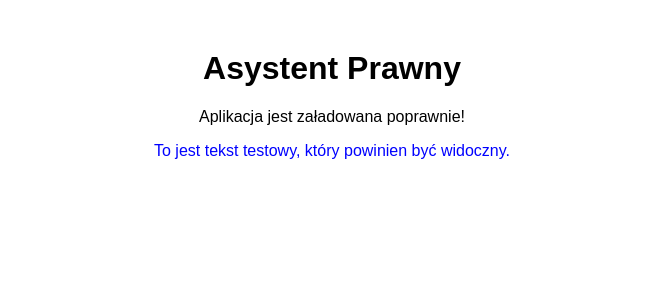
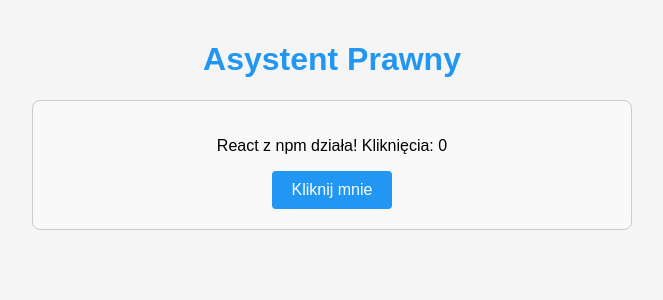
Before and after one commit to jrusi/asystent-prawny, a React (Create React App) app in the folder frontend/: page / in a window 1280 px wide. Shown: the top 300 px of the page, without its empty margins (308-971 px from the left). Built offline with nearby package versions, Linux system fonts and the light colour scheme.

Commit message:
test prosty index

```diff
--- a/frontend/public/index.html
+++ b/frontend/public/index.html
@@ -1,16 +1,16 @@
 <!DOCTYPE html>
-<html>
-<head>
-  <title>Test Aplikacji</title>
-</head>
-<body>
-  <div id="root"></div>
-
-  <script>
-    // Bezpośrednie dodanie treści do elementu root
-    document.getElementById('root').innerHTML =
-      '<h1 style="color: blue; text-align: center;">Asystent Prawny</h1>' +
-      '<p style="text-align: center;">Ta treść jest dodana przez inline JavaScript!</p>';
-  </script>
-</body>
+<html lang="pl">
+  <head>
+    <meta charset="utf-8" />
+    <meta name="viewport" content="width=device-width, initial-scale=1" />
+    <title>Asystent Prawny</title>
+  </head>
+  <body>
+    <noscript>Musisz włączyć JavaScript, aby korzystać z tej aplikacji.</noscript>
+    <div id="root"></div>
+    <!--
+      Pliki JavaScript będą automatycznie dodane przez webpack
+      podczas budowania aplikacji.
+    -->
+  </body>
 </html>
--- /dev/null
+++ b/frontend/src/index.css
@@ -0,0 +1,16 @@
+/* src/index.css */
+body {
+    margin: 0;
+    padding: 0;
+    font-family: -apple-system, BlinkMacSystemFont, 'Segoe UI', 'Roboto', 'Oxygen',
+      'Ubuntu', 'Cantarell', 'Fira Sans', 'Droid Sans', 'Helvetica Neue',
+      sans-serif;
+    -webkit-font-smoothing: antialiased;
+    -moz-osx-font-smoothing: grayscale;
+    background-color: #f5f5f5;
+  }
+
+  code {
+    font-family: source-code-pro, Menlo, Monaco, Consolas, 'Courier New',
+      monospace;
+  }
--- a/frontend/src/index.js
+++ b/frontend/src/index.js
@@ -1,23 +1,53 @@
+// src/index.js
 import React from 'react';
 import ReactDOM from 'react-dom';
+import './index.css'; // Upewnij się, że ten plik istnieje
 
-// Bardzo prosty komponent bez żadnych zależności
+// Najprostszy komponent App
 function App() {
+  const [count, setCount] = React.useState(0);
+
   return (
     <div style={{
-      textAlign: 'center',
-      marginTop: '50px',
-      fontFamily: 'Arial, sans-serif'
+      maxWidth: '600px',
+      margin: '0 auto',
+      padding: '20px',
+      fontFamily: 'Arial, sans-serif',
+      textAlign: 'center'
     }}>
-      <h1>Asystent Prawny</h1>
-      <p>Aplikacja jest załadowana poprawnie!</p>
-      <p style={{ color: 'blue' }}>To jest tekst testowy, który powinien być widoczny.</p>
+      <h1 style={{ color: '#2196F3' }}>Asystent Prawny</h1>
+      <div style={{
+        border: '1px solid #ccc',
+        borderRadius: '8px',
+        padding: '20px',
+        backgroundColor: '#f9f9f9'
+      }}>
+        <p>React z npm działa! Kliknięcia: {count}</p>
+        <button
+          onClick={() => setCount(count + 1)}
+          style={{
+            backgroundColor: '#2196F3',
+            color: 'white',
+            border: 'none',
+            padding: '10px 20px',
+            borderRadius: '4px',
+            cursor: 'pointer',
+            fontSize: '16px'
+          }}
+        >
+          Kliknij mnie
+        </button>
+      </div>
     </div>
   );
 }
 
-// Używamy starszej metody renderowania (kompatybilnej z React 17 i wcześniejszymi)
-ReactDOM.render(
-  <App />,
-  document.getElementById('root')
-);
+// Znajdź element root i renderuj do niego
+const rootElement = document.getElementById('root');
+if (rootElement) {
+  console.log('Znaleziono element root, rozpoczynam renderowanie React');
+  ReactDOM.render(<App />, rootElement);
+  console.log('Zakończono renderowanie React');
+} else {
+  console.error('Nie znaleziono elementu root!');
+}
```
